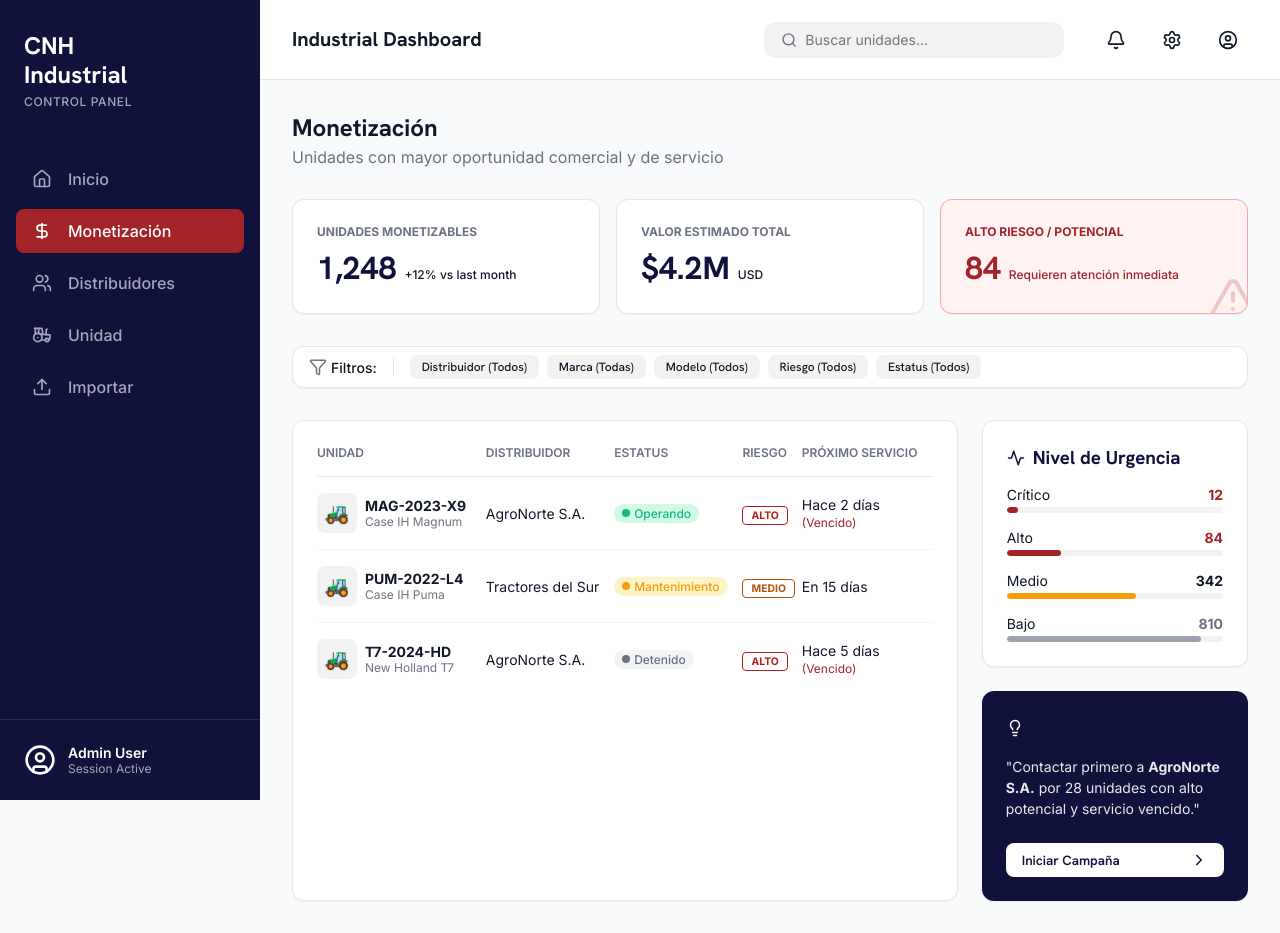
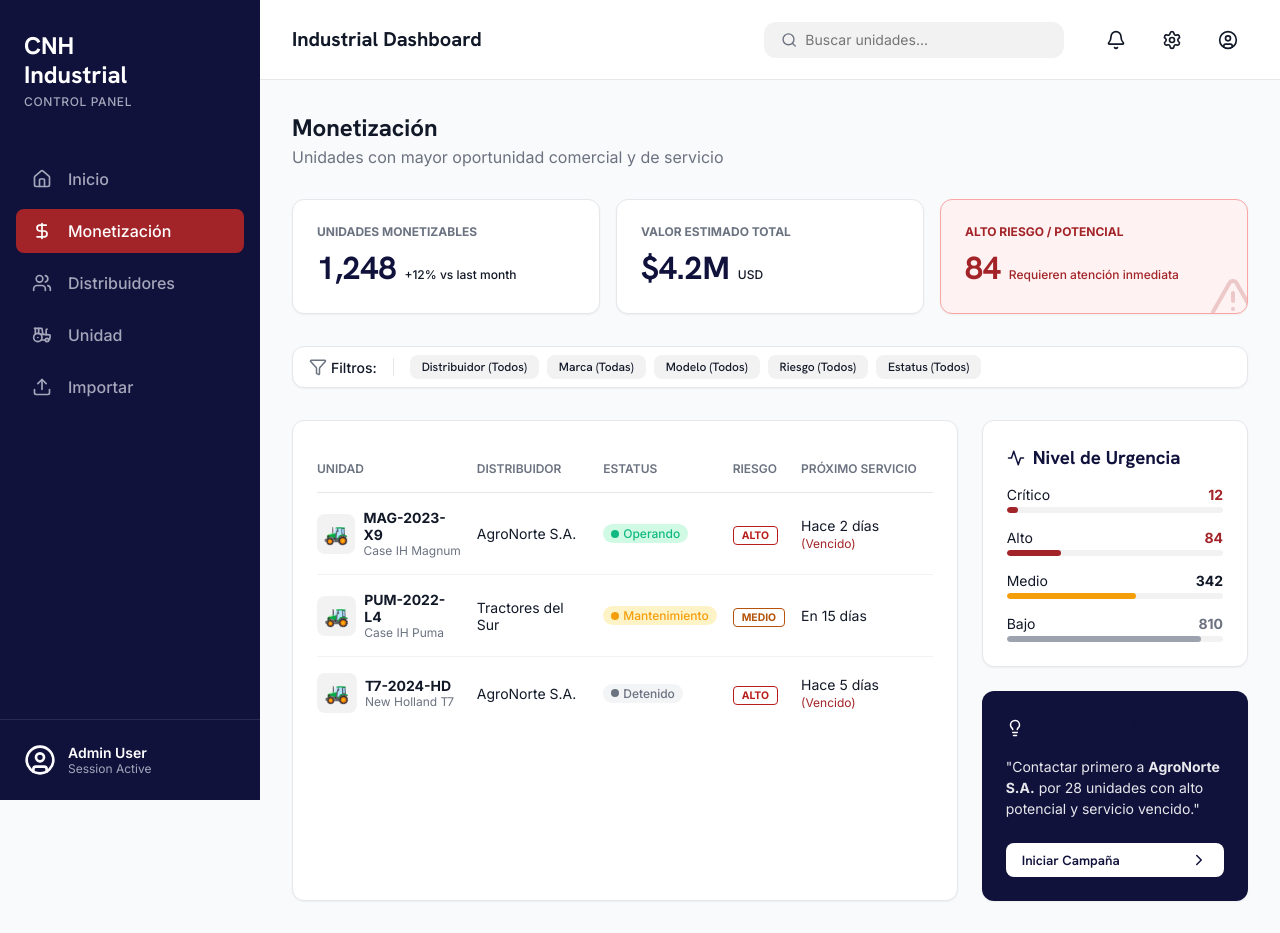
Before and after one commit to XimenaCantera/EMAX_CNHMX, a React (Vite) app in the folder frontend/: page /monetization in a window 1280 px wide. Built offline with nearby package versions, Linux system fonts and the light colour scheme.

Commit message:
Ajusta estilos de urgencia en dashboard

```diff
--- a/frontend/src/presentation/pages/Dashboard.css
+++ b/frontend/src/presentation/pages/Dashboard.css
@@ -129,12 +129,13 @@
   font-size: 0.75rem;
   color: var(--color-text-muted);
   font-weight: 600;
-  padding-bottom: var(--space-md);
+  padding: var(--space-md) var(--space-md) var(--space-md) 0;
   border-bottom: 1px solid var(--color-border);
+  white-space: nowrap;
 }
 
 .data-table td {
-  padding: var(--space-md) 0;
+  padding: var(--space-md) var(--space-md) var(--space-md) 0;
   font-size: 0.875rem;
   border-bottom: 1px solid var(--color-neutral);
 }
@@ -320,3 +321,16 @@
   border-radius: var(--radius-sm);
   display: inline-block;
 }
+
+.donut-download-btn-wrapper {
+  display: flex;
+  justify-content: center;
+  margin-top: var(--space-md);
+}
+
+.donut-download-btn {
+  display: inline-flex;
+  align-items: center;
+  gap: 6px;
+  font-size: 0.8rem;
+}
```
